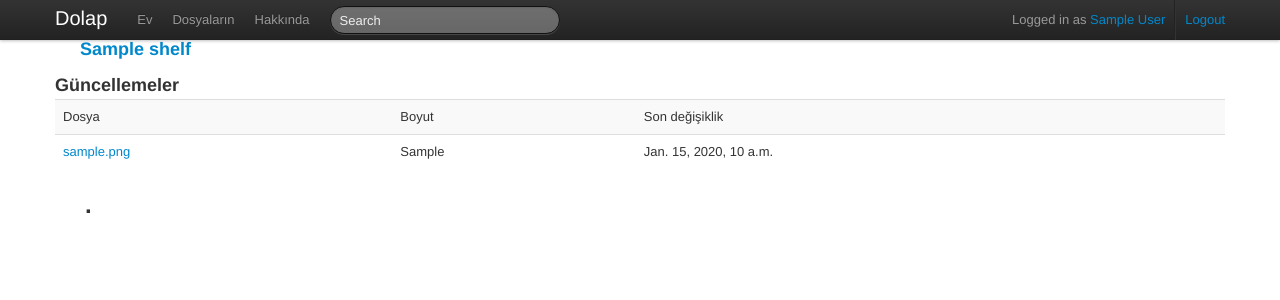
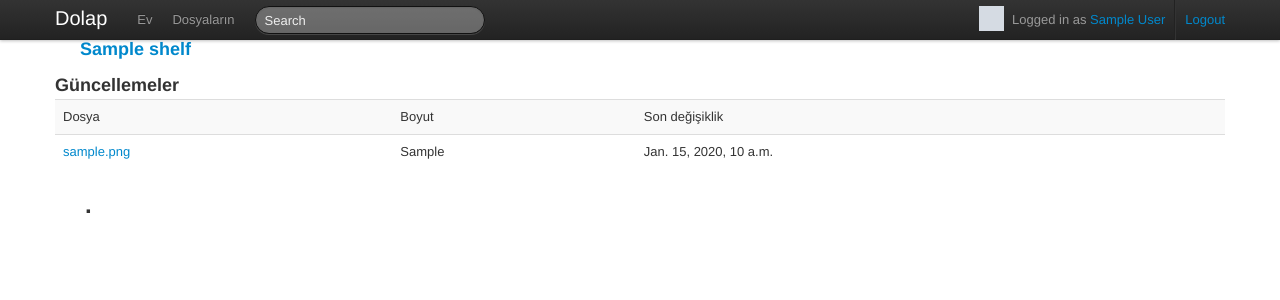
Before and after one commit to osa1/dolap, a Django app: template dolap/templates/home.html in a window 1280 px wide. Shown: the top 300 px of the page. Run offline with Django 3.2, Linux system fonts and the light colour scheme; tables that the repository leaves empty hold one stand-in row (values such as "Sample post"); the template is opened without the code that fills it: values that come from a table or form of the project are taken from there, most other values are stand-ins (such as "Sample title", 1, 10 or a date in 2020); grey boxes marked "Sample" are stand-in pictures; some libraries are stand-ins or nearby versions.

Commit message:
gravatar icon

```diff
--- a/dolap/templates/base.html
+++ b/dolap/templates/base.html
@@ -7,7 +7,9 @@
   <meta name="description" content="">
 
   <link href="/media/bootstrap/css/bootstrap.css" rel="stylesheet">
+  <link href="/media/custom.css" rel="stylesheet">
   <link href="/media/bootstrap/css/bootstrap-responsive.css" rel="stylesheet">
+  <link href="/media/jquery.autocomplete.css" rel="stylesheet">
 </head>
 
 <body>
--- a/dolap/templates/navbar.html
+++ b/dolap/templates/navbar.html
@@ -6,18 +6,17 @@
         <span class="icon-bar"></span>
         <span class="icon-bar"></span>
       </a>
-      <a class="brand" href="#">Dolap</a>
+      <a class="brand" href="/app/">Dolap</a>
       <div class="nav-collapse">
           <ul class="nav pull-left">
           <li {% if page == "home" %}class="active"{% endif %}>
             <a href="{% if page == "home" %}#{% else %}/app/home{% endif %}">Ev</a>
           </li>
+          {% if account %}
           <li {% if page == "files" %}class="active"{% endif %}>
             <a href="{% if page == "files" %}#{% else %}/app/files{% endif %}">Dosyaların</a>
           </li>
-          <li {% if page == "about" %}class="active"{% endif %}>
-            <a href="{% if page == "about" %}#{% else %}/app/about{% endif %}">Hakkında</a>
-          </li>
+          {% endif %}
         </ul>
 
 
@@ -27,7 +26,7 @@
 
         <ul class="nav pull-right">
           {% if account %}
-            <li><p class="navbar-text pull-right">Logged in as <a href="#">{{ account.display_name }}</a></p></li>
+            <li><i class="gravatar" style="background-image: url('{{ account.gravatar_url }}');"></i><p class="navbar-text pull-right">Logged in as <a href="/app/home/">{{ account.display_name }}</a></p></li>
             <li class="divider-vertical"></li>
             <li><p class="navbar-text pull-right"><a href="/app/logout">Logout</a></p></li>
           {% endif %}
--- /dev/null
+++ b/media/custom.css
@@ -0,0 +1,11 @@
+.gravatar {
+  display: inline-block;
+  width: 30px;
+  height: 30px;
+  /*line-height: 30px;*/
+  vertical-align: text-top;
+  /*background-image: url("../img/glyphicons-halflings.png");*/
+  background-position: 5px 5px;
+  background-repeat: no-repeat;
+  margin-right: 0.6em;
+}
```
